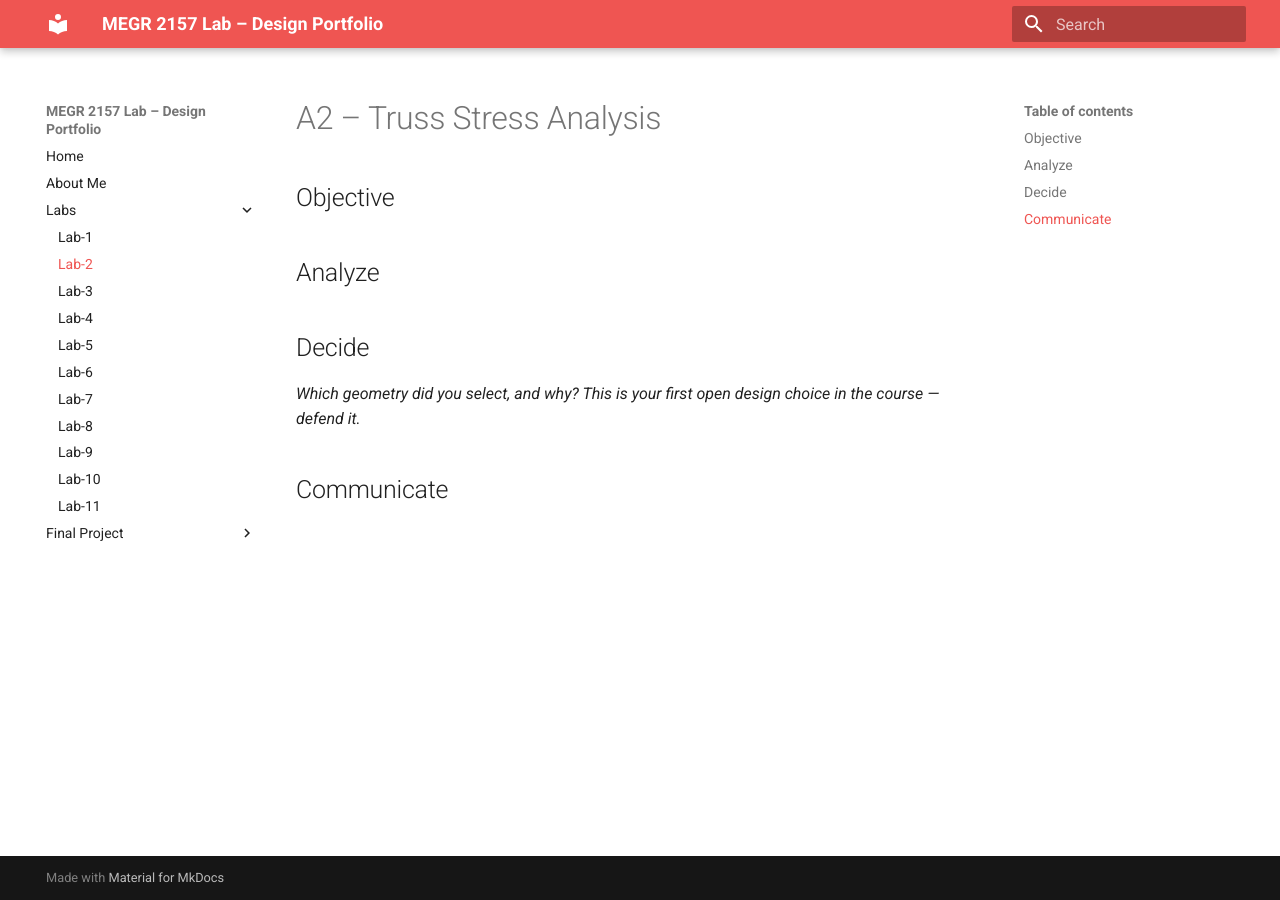
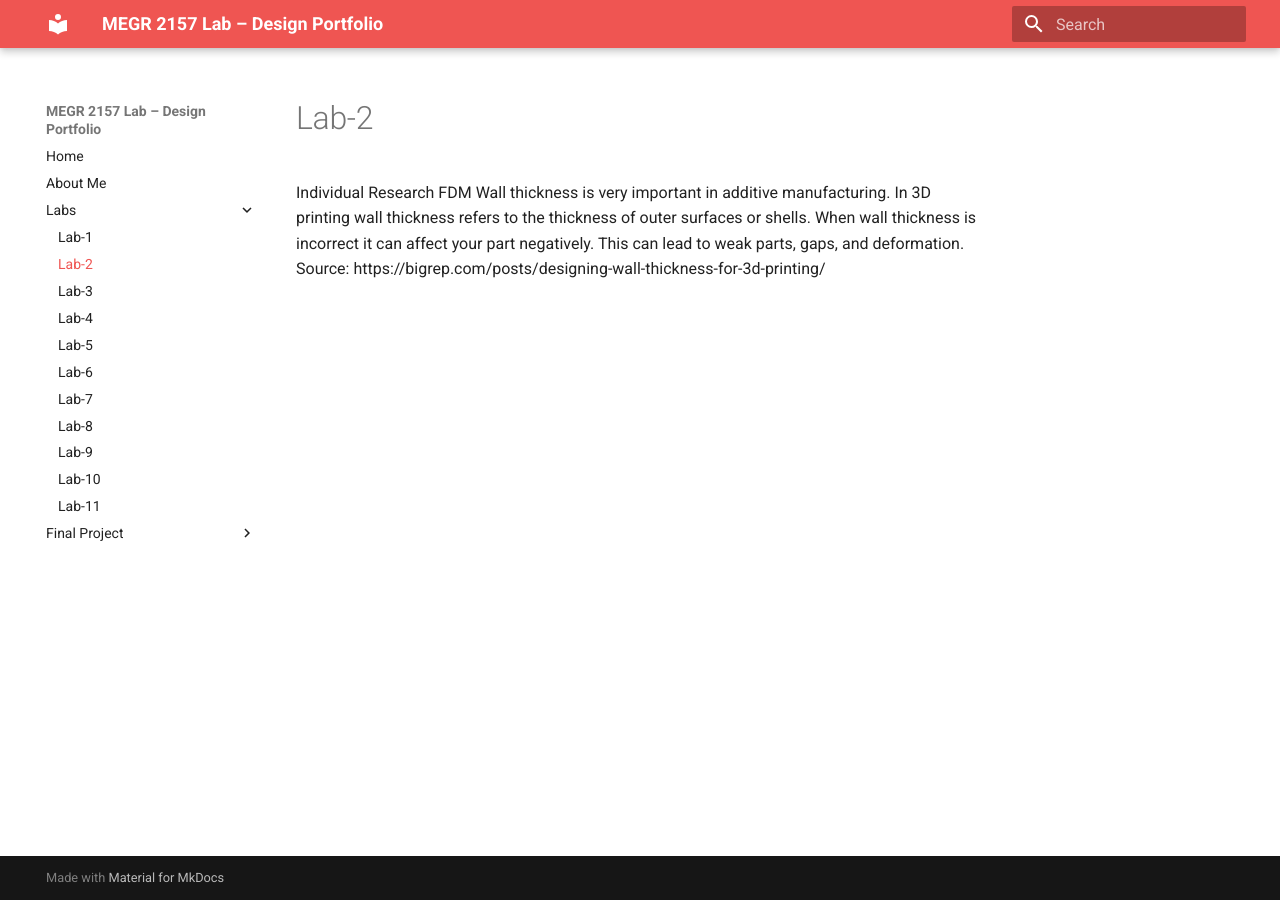
Before and after one commit to BrayanGuzman710/brayan-guzman-portfolio-lab, an MkDocs documentation site: the page built from docs/Labs/L02/index.md, in a window 1280 px wide. Built offline with MkDocs 1.6.1 and Material for MkDocs 9.7.7, drawn with Linux system fonts in a browser that asks for light colours.

Commit message:
Individual Research Dfam
Added information about wall thickness in additive manufacturing.

```diff
--- a/docs/Labs/L02/index.md
+++ b/docs/Labs/L02/index.md
@@ -1,12 +1,2 @@
-# A2 – Truss Stress Analysis
-
-## Objective
-
-
-## Analyze
-
-
-## Decide
-_Which geometry did you select, and why? This is your first open design choice in the course — defend it._
-
-## Communicate
+Individual Research FDM
+Wall thickness is very important in additive manufacturing. In 3D printing wall thickness refers to the thickness of outer surfaces or shells. When wall thickness is incorrect it can affect your part negatively. This can lead to weak parts, gaps, and deformation.     Source: https://bigrep.com/posts/designing-wall-thickness-for-3d-printing/
```
